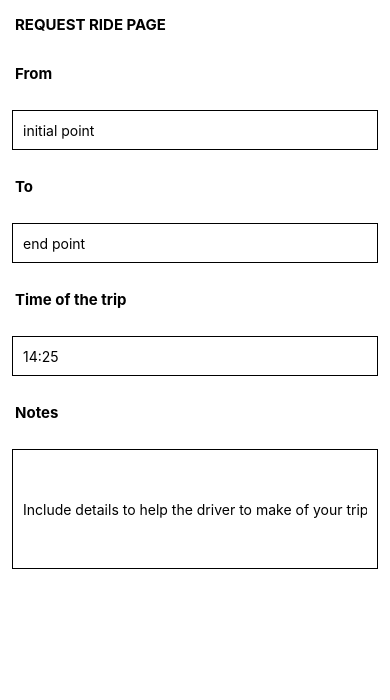
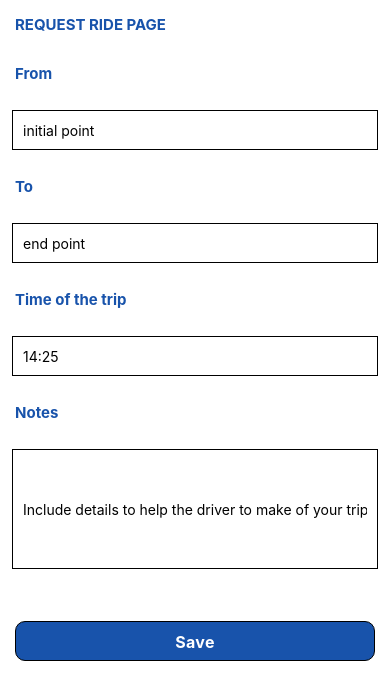
Before and after one commit to HuairaNimrod/I-ride, a React Native app: screen / in a window 390 px wide. Shown: the top 700 px of the page. Built offline with nearby package versions, Linux system fonts and the light colour scheme.

Commit message:
button 1st page

```diff
--- a/App.js
+++ b/App.js
@@ -1,13 +1,13 @@
 import React from 'react';
-import {SafeAreaView, StyleSheet, TextInput, Button, Text} from 'react-native';
+import {SafeAreaView, StyleSheet, TextInput, Button, Text, Pressable} from 'react-native';
 
 
-const RequestRide = () => {
+const RequestRide = (props) => {
   const [from, onChangeFrom] = React.useState('');
   const [to, onChangeTo] = React.useState('');
   const [time, onChangeTime] = React.useState('');
   const [notes, onChangeNotes] = React.useState('');
-
+  const onPress = props;
 
 
 
@@ -57,7 +57,11 @@ const RequestRide = () => {
         keyboardType="string"
       />
 
-
+      <Pressable
+        style={styles.button}
+        onPress={onPress}>
+       <Text style={styles.text}>Save</Text>
+      </Pressable>
 
     </SafeAreaView>
   );
@@ -75,6 +79,7 @@ const styles = StyleSheet.create({
     fontSize: 15,
     fontWeight: 'bold',
     padding: 15,
+    color:'#1853AB',
   },
   notes: {
     height: 120,
@@ -82,6 +87,23 @@ const styles = StyleSheet.create({
     borderWidth: 1,
     padding: 10,
   },
+  button: {
+    height: 40,
+    marginTop: 40,
+    margin: 15,
+    borderWidth: 1,
+    borderRadius: 10,
+    padding: 10,
+    backgroundColor: '#1853AB',
+  },
+  text: {
+    fontSize: 16,
+    lineHeight: 21,
+    fontWeight: 'bold',
+    letterSpacing: 0.25,
+    color: 'white',
+    textAlign: 'center',
+  },
 });
 
 export default RequestRide;
```
